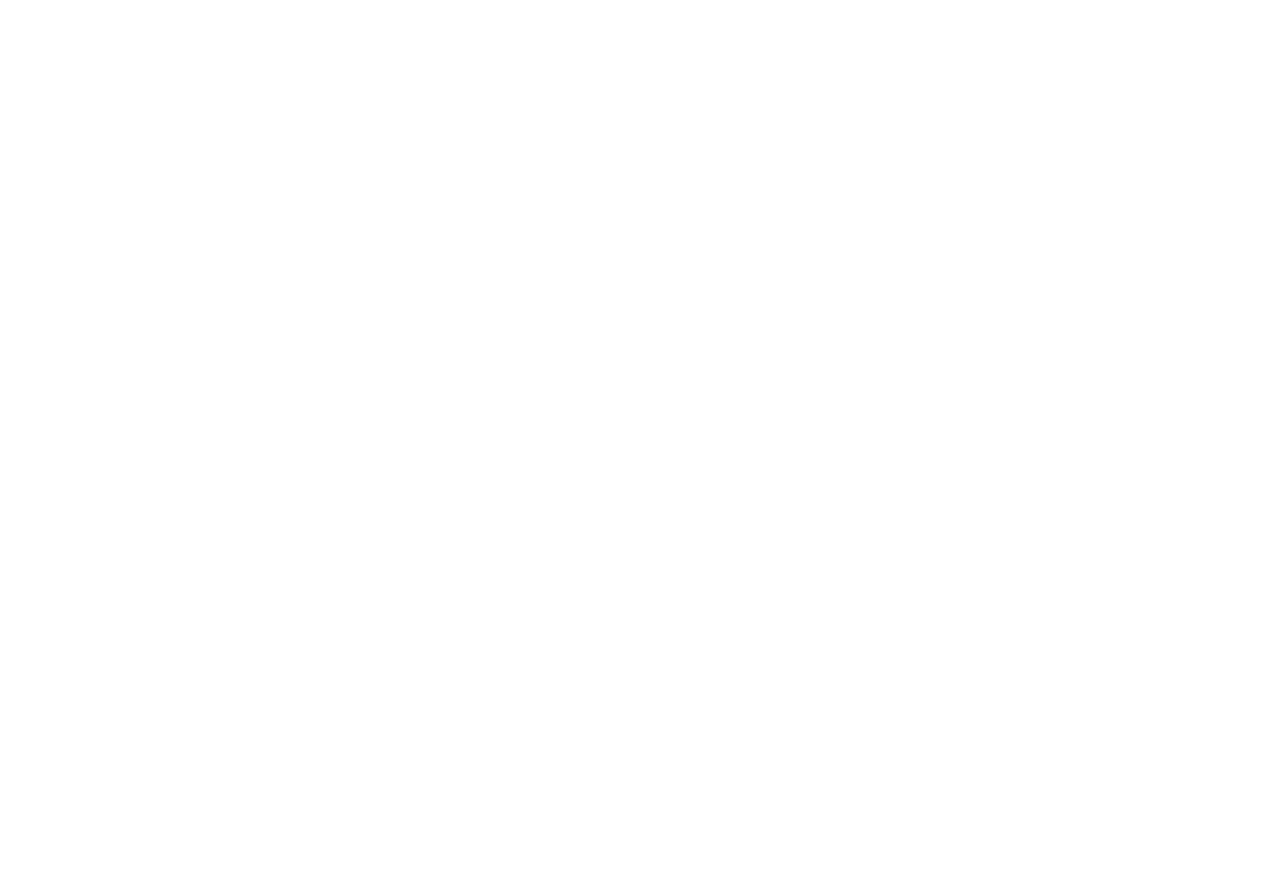
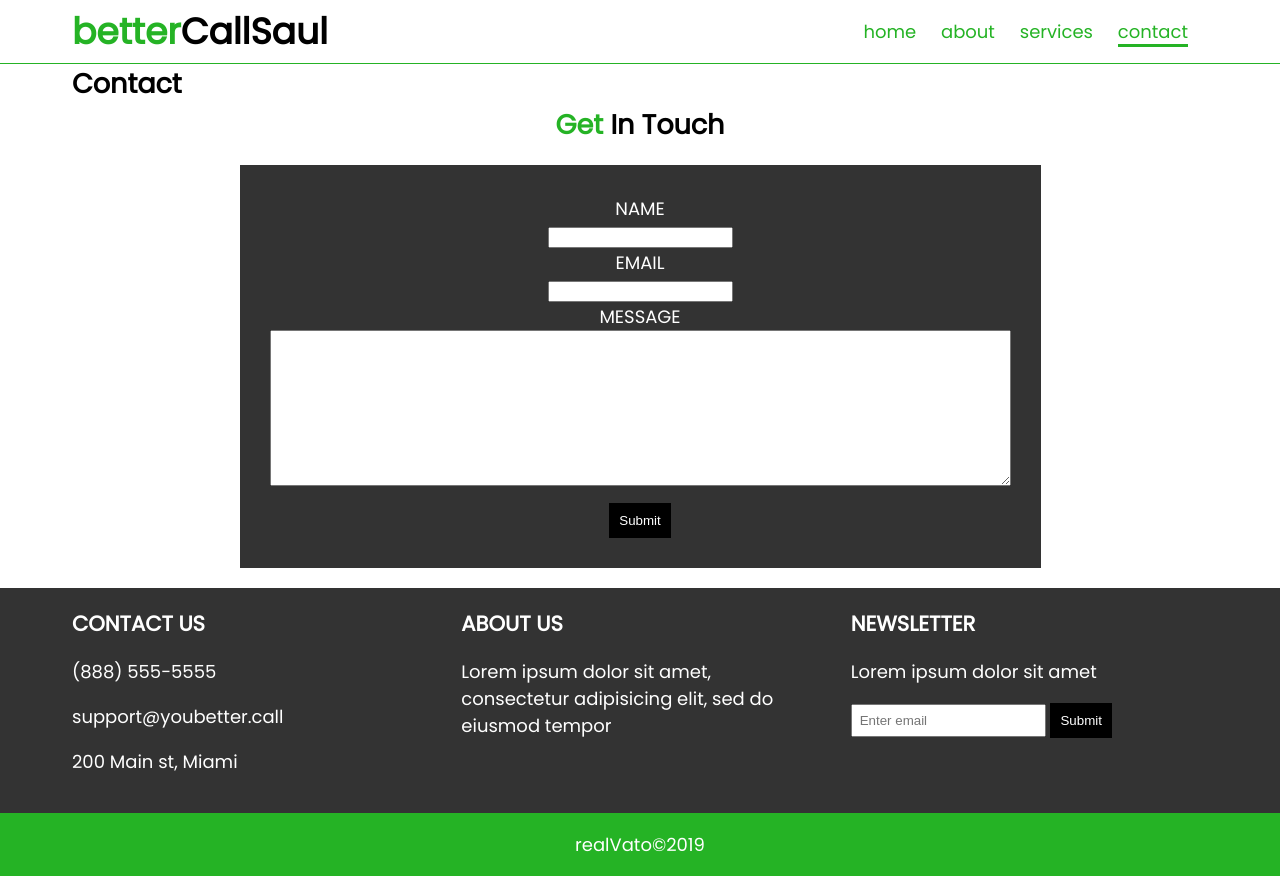
Before and after one commit to realVato/Better-call-Saul, a plain HTML site: page contact.html in a window 1280 px wide. Before the commit the page ends 800 px from the top, so only its background shows below. Drawn offline with Linux system fonts and the light colour scheme.

Commit message:
Contact page added

```diff
--- a/contact.html
+++ b/contact.html
@@ -0,0 +1,107 @@
+<!DOCTYPE html>
+<html lang="en">
+<head>
+    <meta charset="UTF-8">
+    <meta name="viewport" content="width=device-width, initial-scale=1.0">
+    <meta http-equiv="X-UA-Compatible" content="ie=edge">
+    <link rel="stylesheet"
+    href="https://use.fontawesome.com/releases/v5.8.1/css/all.css"
+    integrity="sha384-50oBUHEmvpQ+1lW4y57PTFmhCaXp0ML5d60M1M7uH2+nqUivzIebhndOJK28anvf"
+    crossorigin="anonymous">
+    <link rel="stylesheet" href="css/flexboxgrid.css">
+    <link rel="stylesheet" href="css/style.css">
+    <title>callSaul | Services</title>
+</head>
+<body>
+    <!-- col-xs-12 col-sm-12 col-md-12 col-lg-12 -->
+    <!-- navbar -->
+    <header id="header-main">
+        <div class="container">
+            <div class="row center-xs end-sm end-md end-lg middle-xs middle-sm middle-md middle-lg">
+                <div class="col-xs-12 col-sm-2 col-md-2 col-lg-2">
+                    <h1><span>better</span>CallSaul</h1>
+                </div>
+                <div class="col-xs-8 col-sm-10 col-md-10 col-lg-10">
+                    <ul class="navbar">
+                        <li><a href="index.html">home</a></li>
+                        <li><a href="about.html">about</a></li>
+                        <li><a href="services.html">services</a></li>
+                        <li><a href="contact.html" class="current">contact</a></li>
+                    </ul>
+                </div>
+            </div>
+        </div>
+    </header>
+
+    <!-- Contact -->
+    <section id="form">
+        <div class="container">
+            <div class="row center-xs start-sm start-md start-lg">
+                <div class="col-xs-12 col-sm-2 col-md-2 col-lg-2">
+                    <h1>Contact</h1>
+                </div>
+            </div>
+            <div class="row center-xs center-sm center-md center-lg">
+                <div class="col-xs-12 col-sm-12 col-md-12 col-lg-12">
+                    <h1><span>Get</span> In Touch</h1>
+                </div>
+            </div>
+            <div class="row center-xs center-sm center-md center-lg">
+                <form>
+                    <div>
+                        <label>NAME</label>
+                        <br>
+                        <input type="text">
+                    </div>
+                    <div>
+                        <label>EMAIL</label>
+                        <br>
+                        <input type="text">
+                    </div>
+                    <div>
+                        <label>MESSAGE</label>
+                        <br>
+                        <textarea cols="90" rows="10"></textarea>
+                    </div>
+                    <button>Submit</button>
+                </form>
+            </div>
+        </div>
+    </section>
+
+
+    <!-- Contact -->
+    <section id="contact">
+        <div class="container">
+            <div class="row">
+                <div class="col-xs-12 col-sm-4 col-md-4 col-lg-4">
+                    <h3>CONTACT US</h3>
+                    <p>(888) 555-5555</p>
+                    <p>support@youbetter.call</p>
+                    <p>200 Main st, Miami</p>
+                </div>
+                <div class="col-xs-12 col-sm-4 col-md-4 col-lg-4">
+                    <h3>ABOUT US</h3>
+                    <p>Lorem ipsum dolor sit amet, consectetur adipisicing elit, sed do eiusmod tempor</p>
+                </div>
+                <div class="col-xs-12 col-sm-4 col-md-4 col-lg-4">
+                    <h3>NEWSLETTER</h3>
+                    <p>Lorem ipsum dolor sit amet</p>
+                    <input type="text" placeholder="Enter email">
+                    <button>Submit</button>
+                </div>
+            </div>
+        </div>
+    </section>
+
+<!-- Footer -->
+<footer>
+    <div class="container">
+        <div class="row center-xs center-sm center-md center-lg">
+            <p>realVato&copy2019</p>
+        </div>
+    </div>
+</footer>
+
+</body>
+</html>
--- a/css/style.css
+++ b/css/style.css
@@ -164,6 +164,22 @@ color: var(--main-color);
     color: #fff;
 }
 
+/* Contact */
+#form div form {
+    background-color: #333;
+    color: #fff;
+    padding: 30px;
+    margin: 20px 0;
+}
+
+#form div form button {
+    padding: 10px;
+    margin-top: 10px;
+    background-color: #000;
+    color: #fff;
+    border: none;
+}
+
 /* Media Query */
 
 @media (max-width: 770px) {
@@ -189,4 +205,9 @@ color: var(--main-color);
     #services {
         margin: 20px 0 0 0;
     }
+
+    /* Contact */
+    #form div form {
+        margin: 20px 0 0 0;
+    }
 }
```
